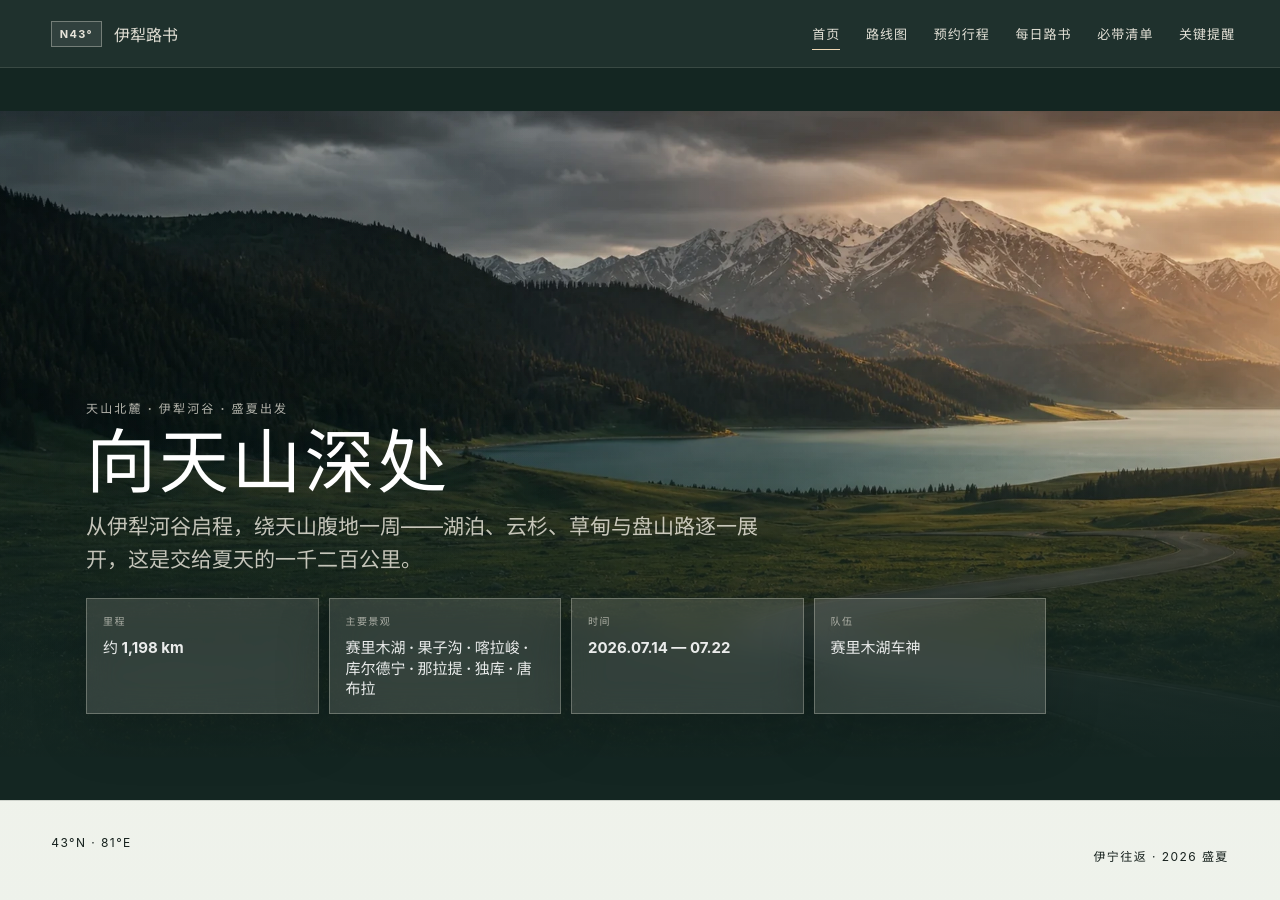
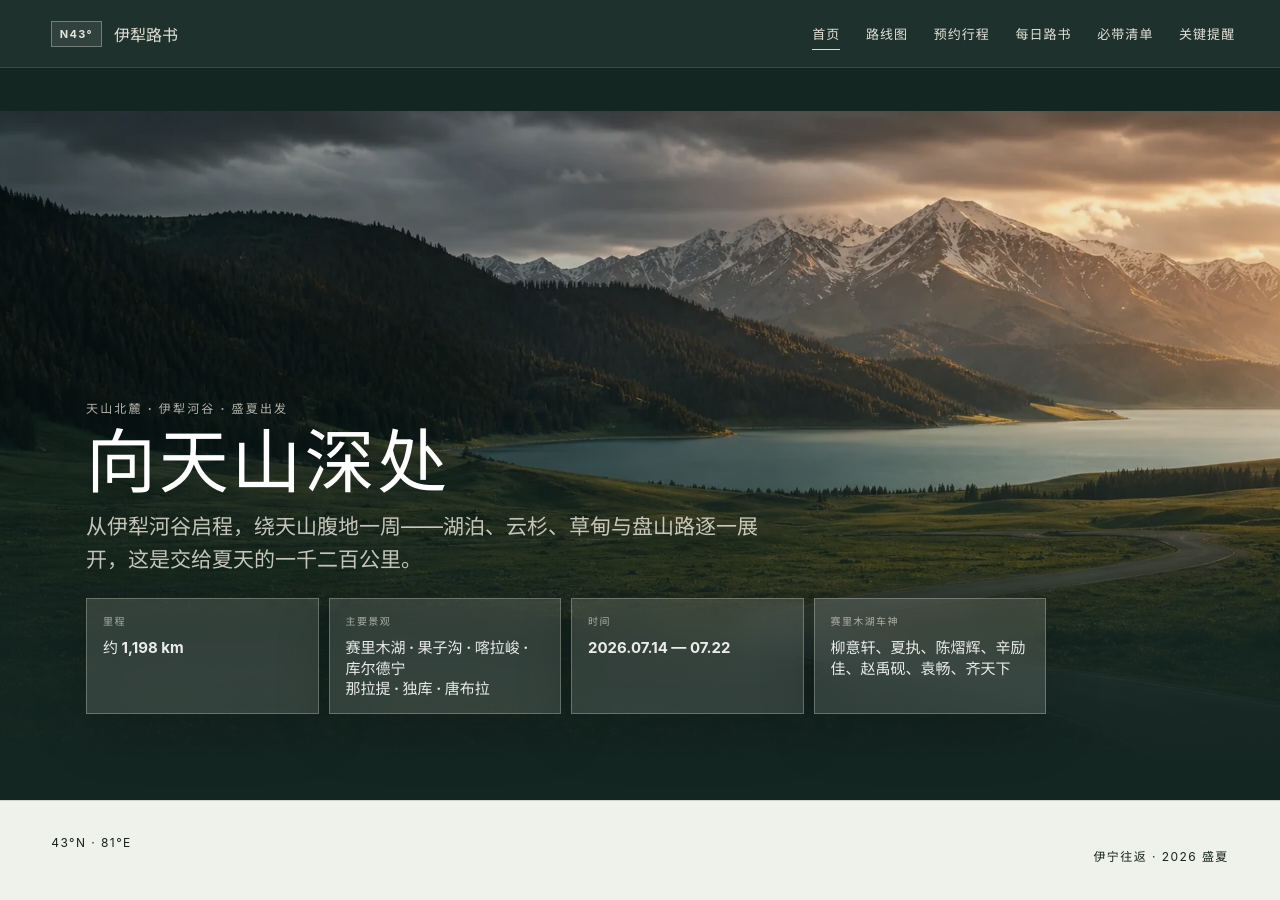
Before and after one commit to StevieHui/yili-roadbook, a React (Vite) app: page / in a window 1280 px wide. Shown: the top 900 px of the page. Built offline with nearby package versions, Linux system fonts and the light colour scheme.

Commit message:
fix: rename label to 赛里木湖车神, restore team names, split landscapes across 2 lines with br

```diff
--- a/src/components/Dashboard.tsx
+++ b/src/components/Dashboard.tsx
@@ -1,5 +1,6 @@
 import { tripMeta } from '../data/itinerary';
 
+const teamNames = ['柳意轩', '夏执', '陈熠辉', '辛励佳', '赵禹砚', '袁畅', '齐天下'];
 
 export function Dashboard() {
   return (
@@ -18,15 +19,15 @@ export function Dashboard() {
             </article>
             <article>
               <span>主要景观</span>
-              <strong>赛里木湖 · 果子沟 · 喀拉峻 · 库尔德宁 · 那拉提 · 独库 · 唐布拉</strong>
+              <strong>赛里木湖 · 果子沟 · 喀拉峻 · 库尔德宁<br />那拉提 · 独库 · 唐布拉</strong>
             </article>
             <article>
               <span>时间</span>
               <strong>{tripMeta.dateRange}</strong>
             </article>
             <article>
-              <span>队伍</span>
-              <strong>赛里木湖车神</strong>
+              <span>赛里木湖车神</span>
+              <strong>{teamNames.join('、')}</strong>
             </article>
           </div>
         </div>
```
